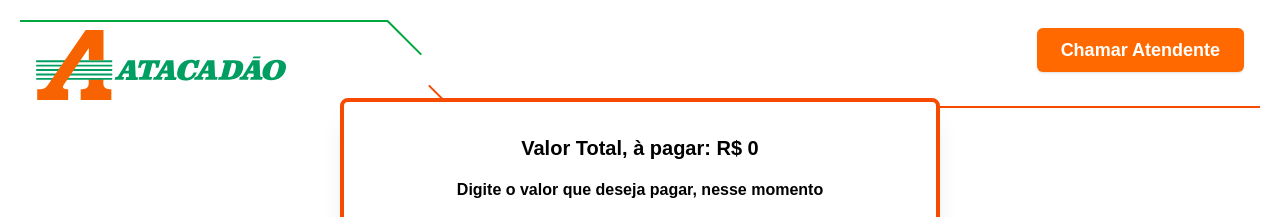
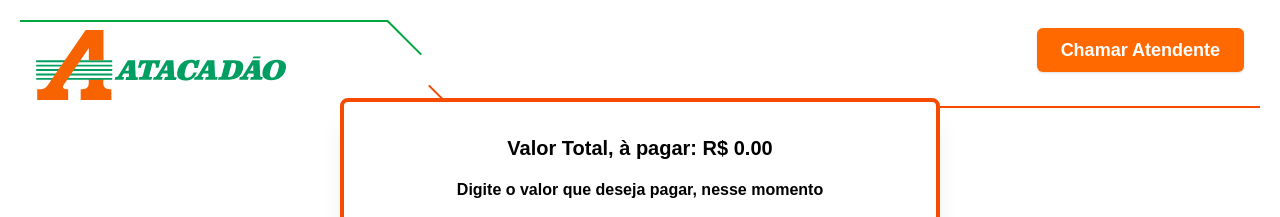
Before and after one commit to guiklose/self-checkout-redesign, a Next.js app: page /payment in a window 1280 px wide. Both pictures are taken after a click on the button "Cartão de Crédito". Shown: the top 217 px of the page. Built offline with nearby package versions, Linux system fonts and the light colour scheme.

Commit message:
Fix club promotion bug - Exactly 1 discount was not counting

```diff
--- a/src/app/components/Payment/PaymentPopup.tsx
+++ b/src/app/components/Payment/PaymentPopup.tsx
@@ -29,7 +29,6 @@ export default function PaymentPopup({
   const handlePay = () => {
     const paid = Number(input) / 100;
 
-    console.log(`paid: `, paid)
     if (!paid) return;
 
     if (paid > total) {
@@ -47,7 +46,7 @@ export default function PaymentPopup({
   };
 
   const finishPayment = () => {
-    if ((!total) || ((hasApp === "true") && (total < 1))) {
+    if ((!total) || ((hasApp === "true") && (total <= 1))) {
       // Zera localStorage e vai pra rota de sucesso
       localStorage.removeItem("products");
       localStorage.removeItem("total");
@@ -70,7 +69,7 @@ export default function PaymentPopup({
       {step === "input" ? (
         <>
           <h2 className="text-center text-black text-xl font-bold mb-4">
-            Valor Total, à pagar: R$ {hasApp ? (total - 1) : total}
+            Valor Total, à pagar: R$ {hasApp ? (total - 1).toFixed(2) : total.toFixed(2)}
           </h2>
           <p className="text-center text-black mb-6 font-semibold">
             Digite o valor que deseja pagar, nesse momento
```
